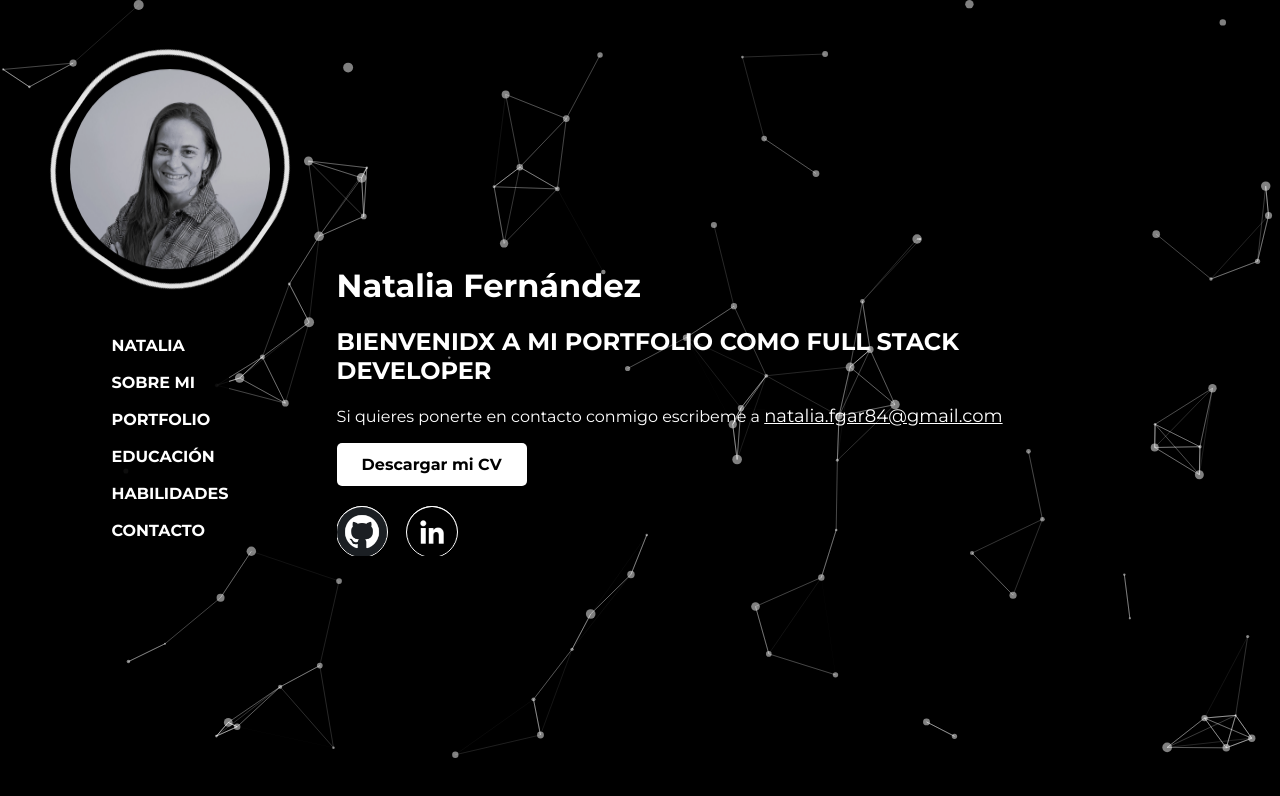
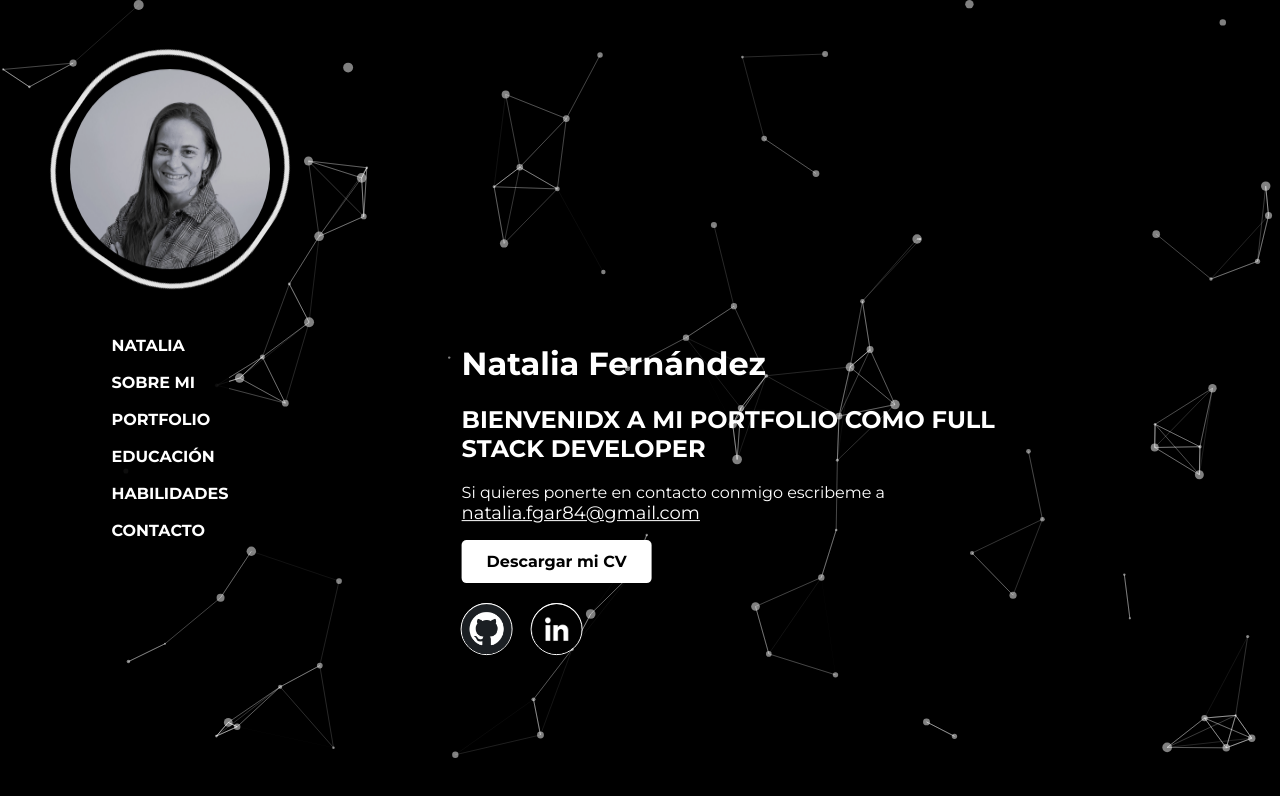
Before and after one commit to Natfer84/portfolio, a React (Create React App) app in the folder front/: page /Natalia in a window 1280 px wide. Shown: the top 796 px of the page. Built offline with nearby package versions, Linux system fonts and the light colour scheme.

Commit message:
haciendo responsive móvil

```diff
--- a/front/src/styles/Natalia.css
+++ b/front/src/styles/Natalia.css
@@ -1,7 +1,6 @@
 .Box__Natalia{
-    /*position: absolute;*/
+    position: absolute;
     color: white;
-    position: relative;
     z-index: 2;
     /* text-align: center; */
     max-width: 80%;
@@ -9,7 +8,7 @@
     top: 50%;
     left: 47%;
     transform: translate(-39%, -50%);
-    overflow-y: auto;
+
     max-height: none;
 }
 .Box_Natalia_P a{
@@ -82,15 +81,19 @@
 @media screen and (min-width: 1024px) {
     .Box__Natalia {
         position: absolute;
-    color: white;
-    /* position: relative; */
-    z-index: 2;
-    /* text-align: center; */
-    max-width: 80%;
-    /* margin: 20px auto; */
-    top: 50%;
-    left: 47%;
-    transform: translate(-39%, -50%);
+        color: white;
+        /* position: relative; */
+        z-index: 2;
+        /* text-align: center; */
+        /* max-width: 80%; */
+        /* margin: 20px auto; */
+        top: 61%;
+        left: 50%;
+        transform: translate(-31%, -50%);
+        /* width: 100%; */
+        padding: 20px;
+        /* overflow-y: scroll; */
+        max-height: 90%;
     }
 
 }
@@ -110,7 +113,7 @@
         transform: translate(-50%, -50%);
         width: 100%;
         padding: 20px;
-        overflow-y: scroll;
+       /* overflow-y: scroll;*/
         max-height: 90%;
     }
 
@@ -120,11 +123,18 @@
 /* MÓVILES EN HORIZONTAL (Landscape) */
 @media screen and (max-width: 600px) and (orientation: landscape) {
     .Box__Natalia {
-        max-width: 95%;
-        padding: 10px;
-        top: auto;
-        left: auto;
-        right: auto;
-        text-align: center;
+        position: absolute;
+        color: white;
+        /* position: relative; */
+        z-index: 2;
+        /* text-align: center; */
+        max-width: 80%;
+        /* margin: 20px auto; */
+        top: 50%;
+        left: 55%;
+        transform: translate(-39%, -50%);
+        /* overflow-y: auto; */
+        max-height: none;
+
     }
 }
```
